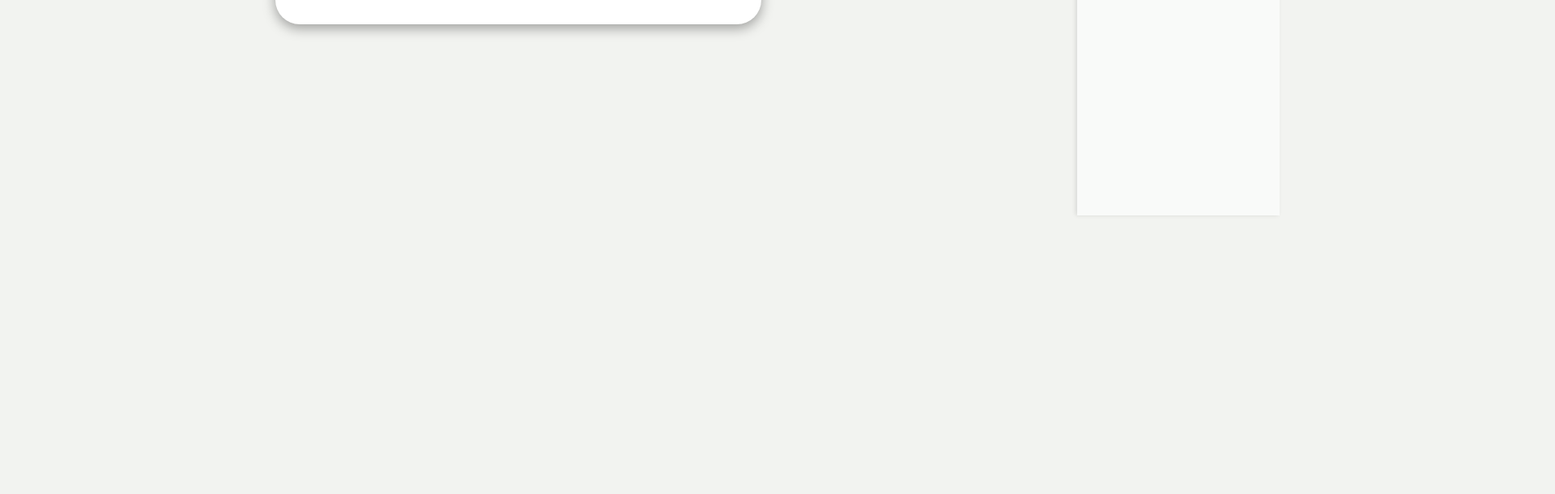
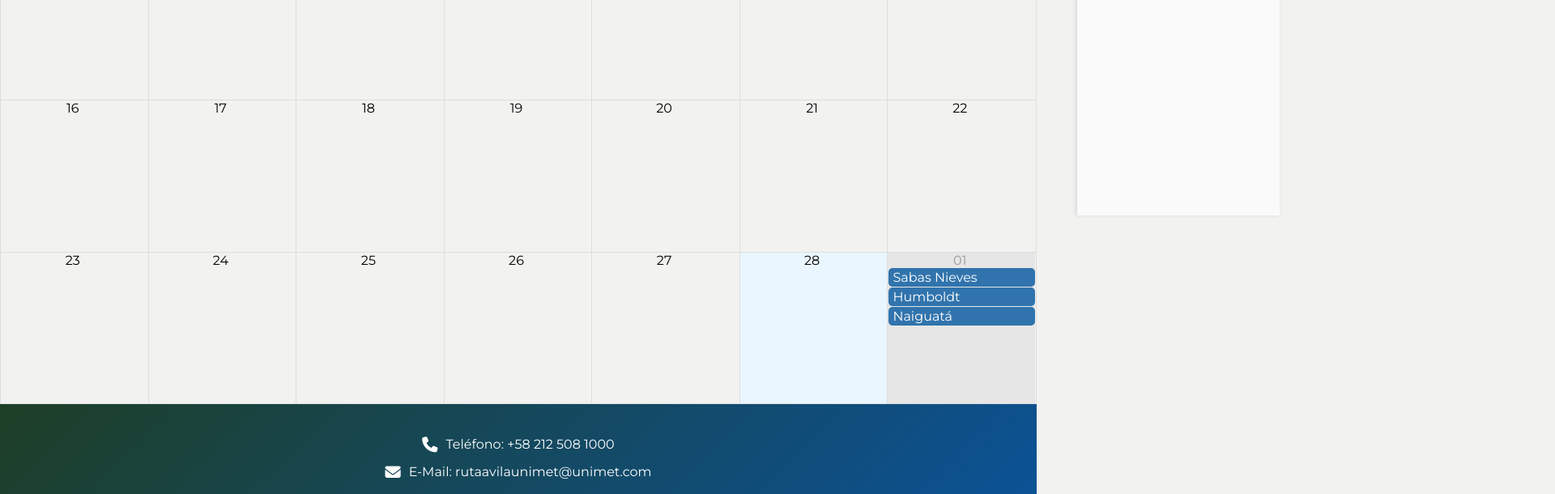
Before and after one commit to AdrianaAguilera19/ProyectoRuta_Avila, a React (Vite) app: page /calendario in a window 1280 px wide. Before the commit this address had no page. Shown: the part 540-1150 px from the top of the page at 81% size, 1920 px wide, since content can reach past the window. Before the commit the page ends 800 px from the top, so only its background shows below. Built offline with nearby package versions, Linux system fonts and the light colour scheme.

Commit message:
calendario listo

```diff
--- a/package.json
+++ b/package.json
@@ -14,8 +14,10 @@
     "@supabase/auth-ui-react": "^0.4.7",
     "@supabase/auth-ui-shared": "^0.1.8",
     "@supabase/supabase-js": "^2.49.1",
+    "date-fns": "^4.1.0",
     "firebase": "^11.4.0",
     "react": "^19.0.0",
+    "react-big-calendar": "^1.18.0",
     "react-dom": "^19.0.0",
     "react-hot-toast": "^2.5.2",
     "react-router": "^7.2.0",
--- a/src/App.jsx
+++ b/src/App.jsx
@@ -1,16 +1,18 @@
 import { BrowserRouter, Routes, Route } from "react-router-dom";
 import Login from "./pages/Login";
-import HomePage from "./pages/homePage";
-import PageNotFound from "./pages/pageNotFound";
+import HomePage from "./pages/HomePage";
+import PageNotFound from "./pages/PageNotFound"; // Asegúrate de que el nombre del archivo sea correcto
 import Navbar from "./components/Navbar";
 import Rutes from "./pages/Rutes";
 import Conocenos from "./pages/Conocenos";
 import RutaDetalles from "./pages/RutaDetalles";
 import { PayPalScriptProvider } from "@paypal/react-paypal-js";
+import Calendario from "./pages/Calendario";
+
+import Galeria from './pages/Galeria';
+
 import ExploraAprende from "./pages/ExploraAprende";
-import AccountSettings from "./pages/PerfilUsuario";
-import Galeria from './pages/Galeria';
-import FeedbackSection from './pages/FeedbackSection';
+
 
 export default function App() {
   return (
@@ -18,16 +20,25 @@ export default function App() {
       <BrowserRouter>
         <Navbar />
         <Routes>
+
+          <Route path="/" element={<HomePage />} />
+          <Route path="/login" element={<Login />} />
+          <Route path="/routes" element={<Rutes />} />
+          <Route path="/conocenos" element={<Conocenos />} />
+          <Route path="/ruta/:id" element={<RutaDetalles />} />
+          <Route path="/galeria" element={<Galeria />} />
+          <Route path="*" element={<PageNotFound />} />
+
           <Route path='/' element={<HomePage />} />
           <Route path='/login' element={<Login />} />
           <Route path='/routes' element={<Rutes />} />
           <Route path='/conocenos' element={<Conocenos />} />
           <Route path='/ruta/:id' element={<RutaDetalles />} />
+          <Route path='*' element={<PageNotFound />} />
           <Route path = '/explora-aprende' element={<ExploraAprende />} />
-          <Route path='*' element={<PageNotFound />} />
-          <Route path="/perfil" element={<AccountSettings />} />
-          <Route path="/galeria" element={<Galeria />} />
-          <Route path="/feedback" element={<FeedbackSection />} />
+          <Route path = '/calendario' element={<Calendario />} />
+          <Route path="/ruta/:id" element={<RutaDetalles />} />
+
         </Routes>
       </BrowserRouter>
     </PayPalScriptProvider>
--- /dev/null
+++ b/src/components/CalendarioInteractivo.jsx
@@ -0,0 +1,85 @@
+import React, { useState, useEffect } from "react";
+import { Calendar, dateFnsLocalizer } from "react-big-calendar";
+import "react-big-calendar/lib/css/react-big-calendar.css";
+import { format, parse, startOfWeek, getDay, addDays } from "date-fns";
+import enUS from "date-fns/locale/en-US";
+import { useNavigate } from "react-router-dom";
+
+const locales = {
+  "en-US": enUS,
+};
+const localizer = dateFnsLocalizer({
+  format,
+  parse,
+  startOfWeek,
+  getDay,
+  locales,
+});
+
+function CalendarioInteractivo() {
+  const [eventos, setEventos] = useState([]);
+  const navigate = useNavigate();
+
+  const generarEventosFijos = () => {
+    const eventosFijos = [];
+    const hoy = new Date();
+    const diasAdicionales = 30;
+
+    for (let i = 0; i <= diasAdicionales; i++) {
+      const fecha = addDays(hoy, i);
+      const diaSemana = getDay(fecha);
+
+      if (diaSemana === 6) {
+        eventosFijos.push({
+          title: "Sabas Nieves",
+          start: fecha,
+          end: fecha,
+          path: "/ruta/1", // Redirige al ID 1
+        });
+        eventosFijos.push({
+          title: "Humboldt",
+          start: fecha,
+          end: fecha,
+          path: "/ruta/2", // Redirige al ID 2
+        });
+        eventosFijos.push({
+          title: "Naiguatá",
+          start: fecha,
+          end: fecha,
+          path: "/ruta/3", // Redirige al ID 3
+        });
+      }
+    }
+
+    return eventosFijos;
+  };
+
+  useEffect(() => {
+    const eventosFijos = generarEventosFijos();
+    setEventos(eventosFijos);
+  }, []);
+
+  const handleSelectEvent = (event) => {
+    if (event.path) {
+      navigate(event.path);
+    } else {
+      alert(`Evento: ${event.title}`);
+    }
+  };
+
+  return (
+    <div>
+      <h1>Calendario Interactivo</h1>
+      <Calendar
+        localizer={localizer}
+        events={eventos}
+        startAccessor="start"
+        endAccessor="end"
+        style={{ height: 1000, width: "100%", margin: "0 auto" }}
+        onSelectEvent={handleSelectEvent}
+      />
+    </div>
+  );
+}
+
+export default CalendarioInteractivo;
--- /dev/null
+++ b/src/pages/Calendario.jsx
@@ -0,0 +1,14 @@
+import React from "react";
+import CalendarioInteractivo from "../components/CalendarioInteractivo";
+import Footer from '../components/Footer';
+
+const App = () => {
+    return (
+      <div>
+        <CalendarioInteractivo />
+        <Footer />
+      </div>
+    );
+  };
+
+  export default App;
--- a/src/pages/RutaDetalles.jsx
+++ b/src/pages/RutaDetalles.jsx
@@ -185,36 +185,6 @@ const RadioInput = styled.input`
   cursor: pointer;
 `;
 
-const BotonPaypal = styled.button`
-  background: #0070ba;
-  color: white;
-  border: none;
-  padding: 18px 45px;
-  border-radius: 30px;
-  display: flex;
-  align-items: center;
-  gap: 15px;
-  font-size: 1.2rem;
-  cursor: pointer;
-  transition: all 0.3s ease;
-
-  &:hover {
-    transform: translateY(-3px);
-    box-shadow: 0 5px 15px rgba(0, 112, 186, 0.3);
-  }
-
-  &:disabled {
-    opacity: 0.5;
-    cursor: not-allowed;
-  }
-
-  @media (max-width: 576px) {
-    width: 100%;
-    justify-content: center;
-    padding: 15px;
-  }
-`;
-
 const Enlaces = styled.div`
   margin-top: 40px;
   display: flex;
@@ -227,7 +197,7 @@ const Enlaces = styled.div`
   }
 `;
 
-const FechasDisponibles = styled.span`
+const FechasDisponibles = styled(Link)`
   color: #535353;
   text-decoration: underline;
   font-weight: 500;
@@ -347,11 +317,10 @@ function RutaDetalles() {
               console.error(err);
             }}
           />
-
         </Descripcion>
 
         <Enlaces>
-          <FechasDisponibles>Ver fechas disponibles</FechasDisponibles>
+          <FechasDisponibles to="/Calendario">Ver fechas disponibles</FechasDisponibles>
           <VolverRutas to="/routes">Volver a Rutas</VolverRutas>
         </Enlaces>
       </SeccionDerecha>
@@ -361,4 +330,4 @@ function RutaDetalles() {
   );
 }
 
-export default RutaDetalles;
+export default RutaDetalles;
```
Also changed, not shown: 1 other file (tests, documents, lock files or other folders). Lines whose indentation alone changed are shown as unchanged.
